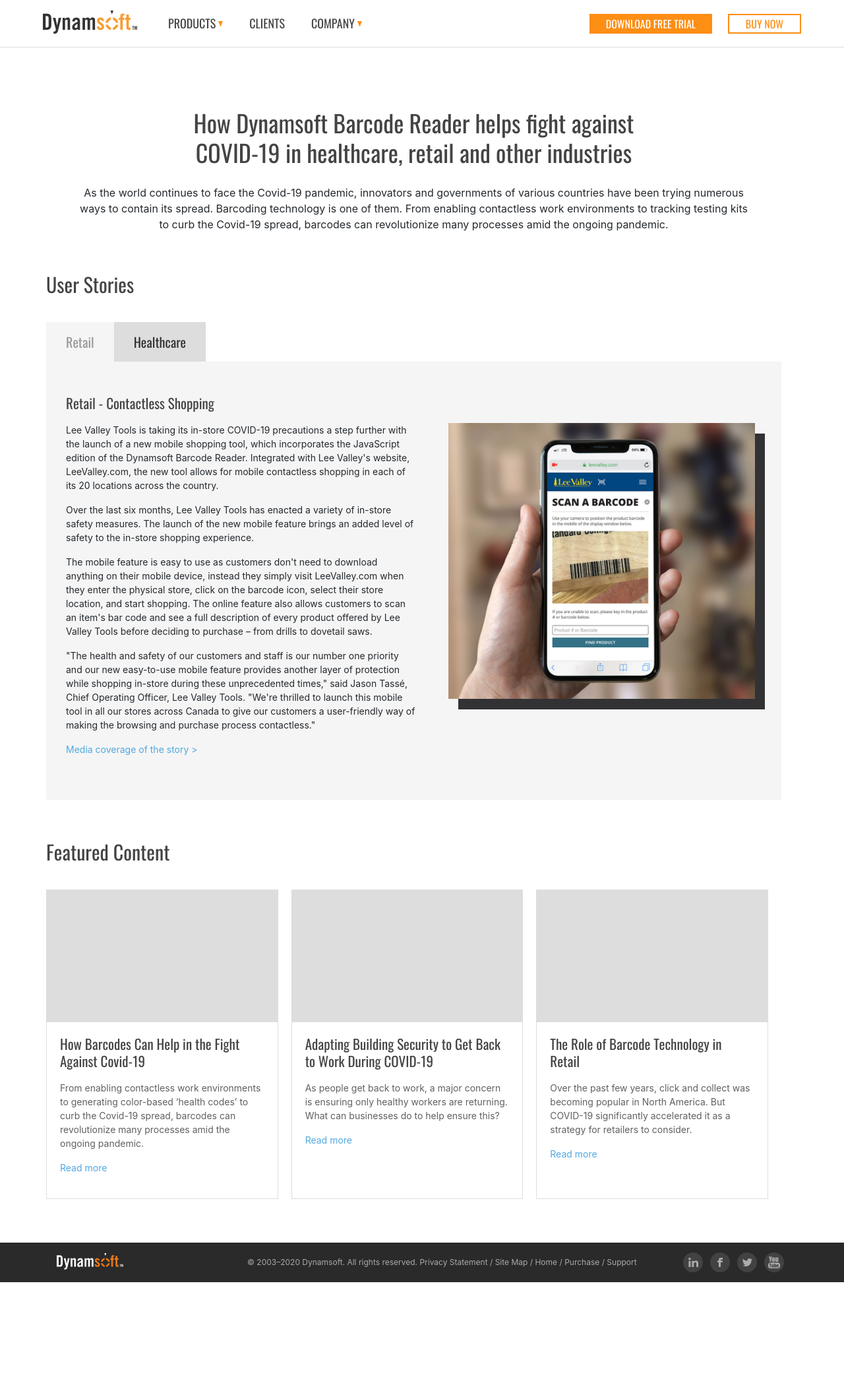
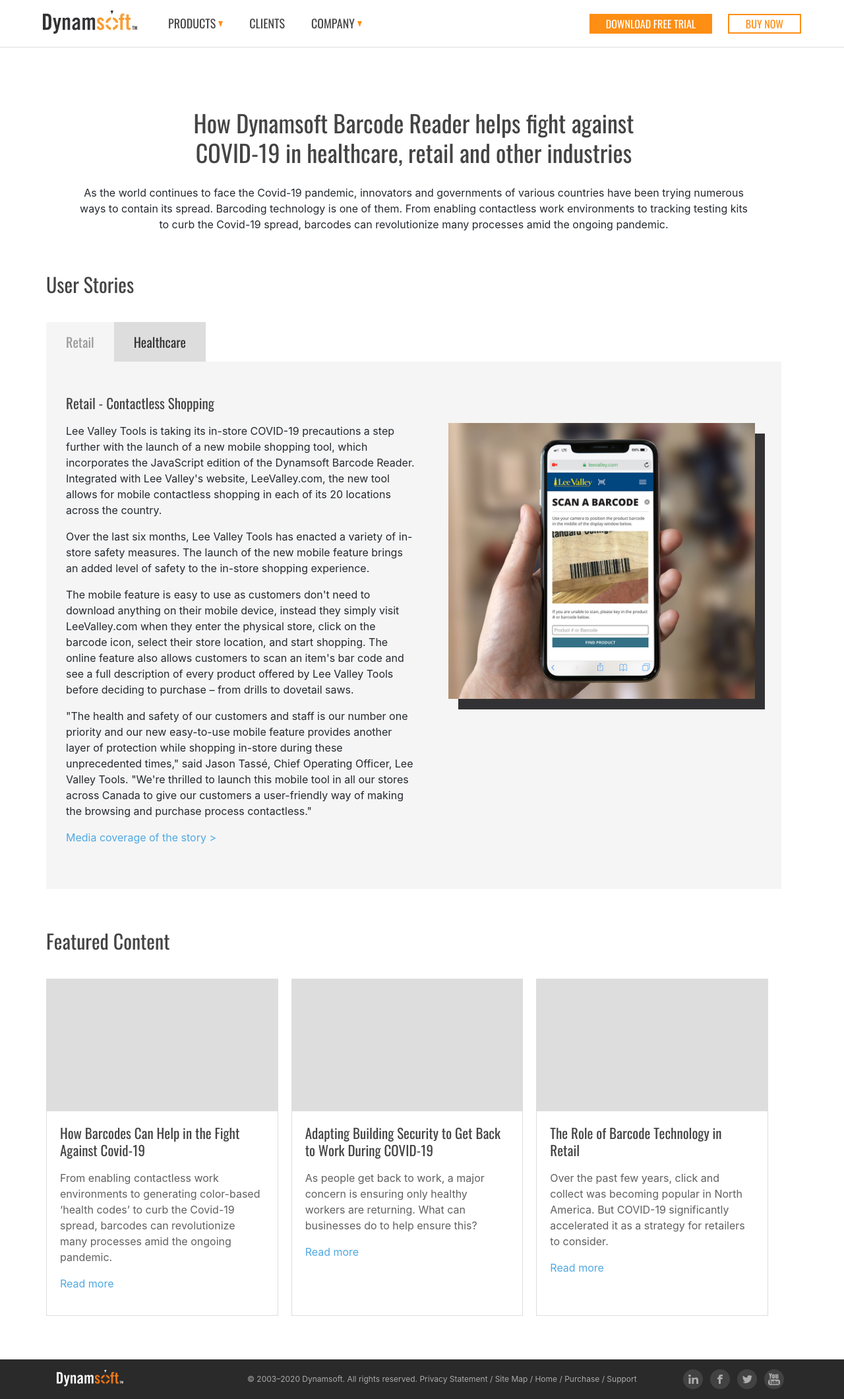
Before and after one commit to nctlcnt/noctilucos.github.io, a Jekyll site: the page built from covid-19/index.md, in a window 1280 px wide. Shown: the whole page at 66% size. Built offline with Jekyll 4.4.1, drawn with Linux system fonts in a browser that asks for light colours; before the commit the page ends 1943 px from its top, so only the background shows below that.

Commit message:
add assets

```diff
--- a/assets/css/basis.css
+++ b/assets/css/basis.css
@@ -930,8 +930,8 @@
 
 @media (max-width: 1679px) {
     .h1Title { font-size: 36px!important; }
-    .tabDetail .descCnt p { font-size: 14px; }
-    .card-item { font-size: 14px; }
+    .tabDetail .descCnt p { font-size: 16px; }
+    .card-item { font-size: 16px; }
 }
 
 @media (max-width: 1199px) {
```
Also changed, not shown: assets/css/basis.min.css, covid-19/assets/1.jpg (added), covid-19/assets/2.jpg (added), covid-19/assets/3.jpg (added).
